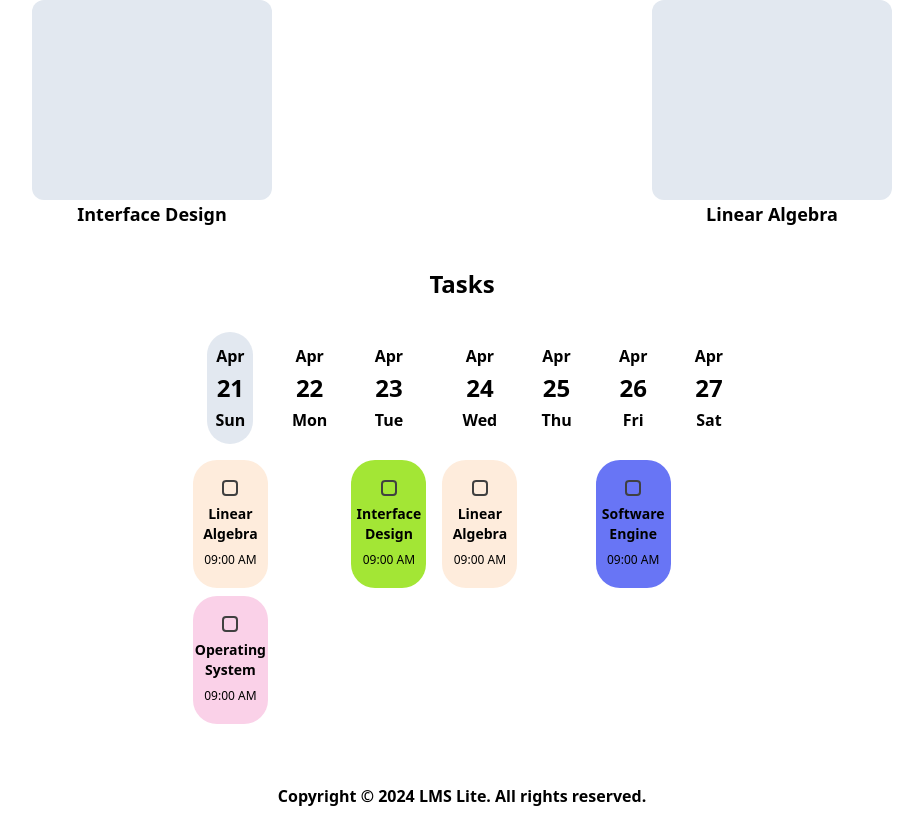
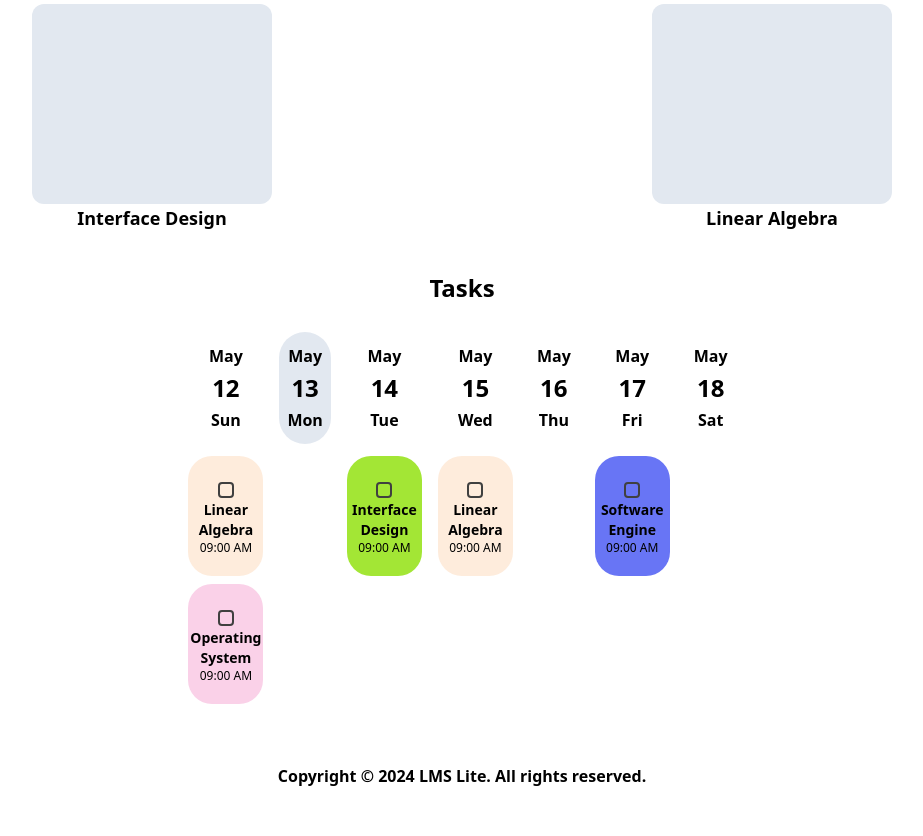
Before and after one commit to hikmahabdillah/LMS-Lite_onlyFE, a website: page src/index.html in a window 1280 px wide. Shown: the part 790-1626 px from the top of the page, without its empty margins (178-1101 px from the left). Drawn offline with nearby package versions, Linux system fonts and the light colour scheme.

Commit message:
add event on home page, add display day & date per week and add class active when current date equal to date per week

```diff
--- a/src/css/input.css
+++ b/src/css/input.css
@@ -3,3 +3,12 @@
 @tailwind utilities;
 
 @import url("https://fonts.googleapis.com/css2?family=Montserrat:ital,wght@0,100..900;1,100..900&family=Playfair+Display:ital,wght@0,400..900;1,400..900&family=Poppins:ital,wght@0,100;0,200;0,300;0,400;0,500;0,600;0,700;0,800;0,900;1,100;1,200;1,300;1,400;1,500;1,600;1,700;1,800;1,900&display=swap");
+
+@layer utilities {
+  .course-active {
+    @apply bg-gray-200 rounded-full;
+  }
+  .date-active {
+    @apply rounded-full bg-slate-200;
+  }
+}
--- a/src/index.html
+++ b/src/index.html
@@ -11,11 +11,19 @@
       <nav class="flex items-center justify-between p-4">
         <div class="main-menu flex items-center gap-5">
           <h2 class="text-2xl font-playfair font-semibold me-5">LMS</h2>
-          <a href="#" class="text-md cursor-pointer">Course</a>
-          <a href="#" class="text-md cursor-pointer">Tasks</a>
+          <a
+            href="#course"
+            class="text-md cursor-pointer hover:scale-105 transition-all duration-300"
+            >Course</a
+          >
+          <a
+            href="#tasks"
+            class="text-md cursor-pointer hover:scale-105 transition-all duration-300"
+            >Tasks</a
+          >
         </div>
         <span
-          class="sign-in-btn text-slate-50 font-semibold bg-neutral-950 px-5 py-2 rounded-full"
+          class="sign-in-btn text-slate-50 font-semibold border-2 border-transparent bg-neutral-950 px-5 py-2 rounded-full hover:bg-transparent hover:border-neutral-950 hover:text-neutral-800 transition-all duration-500"
           ><a href="#"> Sign In </a></span
         >
       </nav>
@@ -69,18 +77,28 @@
           </p>
         </form>
       </div>
-      <section class="course-section flex flex-col gap-2 p-4 items-center">
+
+      <section
+        id="course"
+        class="course-section flex flex-col gap-2 p-4 items-center"
+      >
         <h2 class="text-2xl font-semibold">Course</h2>
         <div class="contain mx-2 p-2 max-w-full">
           <ul
-            class="flex overflow-x-auto p-2 items-center gap-2 w-full [&>li]:font-semibold [&>li]:px-3 [&>li]:py-1 [&>li]:text-sm [&>li]:cursor-pointer"
+            class="course-option flex overflow-x-auto p-2 items-center gap-2 w-full [&>li]:font-semibold [&>li]:px-3 [&>li]:py-1 [&>li]:text-sm [&>li]:cursor-pointer"
           >
-            <li class="bg-gray-200 rounded-full">All</li>
-            <li>Practice</li>
-            <li>Theory</li>
-            <li>Other</li>
             <li
-              class="flex items-center gap-3 rounded-full ring-2 ring-neutral-900"
+              class="course-active transition-all duration-300 hover:scale-110"
+            >
+              All
+            </li>
+            <li class="transition-all duration-300 hover:scale-110">
+              Practice
+            </li>
+            <li class="transition-all duration-300 hover:scale-110">Theory</li>
+            <li class="transition-all duration-300 hover:scale-110">Other</li>
+            <li
+              class="transition-all duration-300 hover:scale-110 flex items-center gap-3 rounded-full ring-2 ring-neutral-900"
             >
               Year
               <svg
@@ -100,25 +118,45 @@
         <div
           class="grid grid-flow-row grid-cols-1 sm:grid-cols-2 w-full p-2 gap-2 place-content-center [&>.matkul]:cursor-pointer"
         >
-          <div class="matkul flex flex-col items-center">
+          <div
+            class="matkul flex flex-col items-center transition-all duration-300 hover:scale-110 hover:p-3"
+          >
+            <!-- {{--
+            <img src="../img/Search.png" class="w-full" height="200px" alt="" />
+            --}} -->
             <div
               class="kotak w-full max-w-[240px] h-[200px] rounded-xl bg-slate-200"
             ></div>
             <h2 class="text-lg font-semibold">Operating System</h2>
           </div>
-          <div class="matkul flex flex-col items-center">
+          <div
+            class="matkul flex flex-col items-center transition-all duration-300 hover:scale-110 hover:p-3"
+          >
+            <!-- {{--
+            <img src="../img/Search.png" class="w-full" height="200px" alt="" />
+            --}} -->
             <div
               class="kotak w-full max-w-[240px] h-[200px] rounded-xl bg-slate-200"
             ></div>
             <h2 class="text-lg font-semibold">Database Practicum</h2>
           </div>
-          <div class="matkul flex flex-col items-center">
+          <div
+            class="matkul flex flex-col items-center transition-all duration-300 hover:scale-110 hover:p-3"
+          >
+            <!-- {{--
+            <img src="../img/Search.png" class="w-full" height="200px" alt="" />
+            --}} -->
             <div
               class="kotak w-full max-w-[240px] h-[200px] rounded-xl bg-slate-200"
             ></div>
             <h2 class="text-lg font-semibold">Interface Design</h2>
           </div>
-          <div class="matkul flex flex-col items-center">
+          <div
+            class="matkul flex flex-col items-center transition-all duration-300 hover:scale-110 hover:p-3"
+          >
+            <!-- {{--
+            <img src="../img/Search.png" class="w-full" height="200px" alt="" />
+            --}} -->
             <div
               class="kotak w-full max-w-[240px] h-[200px] rounded-xl bg-slate-200"
             ></div>
@@ -126,23 +164,28 @@
           </div>
         </div>
       </section>
-      <section class="tasks-section flex flex-col gap-2 p-4 items-center">
+      <section
+        id="tasks"
+        class="tasks-section flex flex-col gap-2 p-4 items-center"
+      >
         <h2 class="text-2xl font-semibold">Tasks</h2>
-        <div class="date-of-week mx-2 p-2 max-w-full">
+        <div class="mx-2 p-2 max-w-full">
           <div
-            class="grid grid-cols-auto grid-rows-3 overflow-x-auto p-2 place-items-center gap-x-4 gap-y-2 w-full [&>span]:font-semibold [&>span]:px-2 [&>span]:py-3 [&>span]:text-base [&>span]:cursor-pointer [&>span]:w-max"
+            class="date-of-week grid grid-cols-auto grid-rows-3 overflow-x-auto p-2 place-items-center gap-x-4 gap-y-2 w-full [&>span]:font-semibold [&>span]:px-2 [&>span]:py-3 [&>span]:text-base [&>span]:cursor-pointer [&>span]:w-max [&>div.task>label]:cursor-pointer"
           >
             <span
-              class="col-start-1 flex flex-col gap-1 rounded-full bg-slate-200 items-center justify-center"
+              class="date-badge col-start-1 flex flex-col gap-1 items-center justify-center"
             >
-              <p>Apr</p>
-              <h3 class="font-bold text-2xl">21</h3>
-              <p>Sun</p>
+              <p class="month">Apr</p>
+              <h3 class="date font-bold text-2xl">21</h3>
+              <p class="day">Sun</p>
             </span>
             <div
               class="task row-start-2 flex flex-col items-center gap-2 px-1 py-5 w-[75px] bg-orange-100 rounded-3xl text-center"
             >
+              <label for="task-checkbox-1">
                 <input
+                  id="task-checkbox-1"
                   type="checkbox"
                   class="w-4 h-4 text-neutral-700 bg-transparent border-2 border-neutral-700 rounded focus:ring-neutral-700"
                   name=""
@@ -150,11 +193,14 @@
                 />
                 <h3 class="font-semibold text-sm">Linear Algebra</h3>
                 <p class="text-xs">09:00 AM</p>
+              </label>
             </div>
             <div
               class="task row-start-3 flex flex-col items-center gap-2 px-1 py-5 w-[75px] bg-pink-200 rounded-3xl text-center"
             >
+              <label for="task-checkbox-2">
                 <input
+                  id="task-checkbox-2"
                   type="checkbox"
                   class="w-4 h-4 text-neutral-700 bg-transparent border-2 border-neutral-700 rounded focus:ring-neutral-700"
                   name=""
@@ -162,25 +208,28 @@
                 />
                 <h3 class="font-semibold text-sm">Operating System</h3>
                 <p class="text-xs">09:00 AM</p>
+              </label>
             </div>
             <span
-              class="col-start-2 flex flex-col gap-1 items-center justify-center"
+              class="date-badge col-start-2 flex flex-col gap-1 items-center justify-center"
             >
-              <p>Apr</p>
-              <h3 class="font-bold text-2xl">22</h3>
-              <p>Mon</p>
+              <p class="month">Apr</p>
+              <h3 class="date font-bold text-2xl">22</h3>
+              <p class="day">Mon</p>
             </span>
             <span
-              class="col-start-3 flex flex-col gap-1 items-center justify-center"
+              class="date-badge col-start-3 flex flex-col gap-1 items-center justify-center"
             >
-              <p>Apr</p>
-              <h3 class="font-bold text-2xl">23</h3>
-              <p>Tue</p>
+              <p class="month">Apr</p>
+              <h3 class="date font-bold text-2xl">23</h3>
+              <p class="day">Tue</p>
             </span>
             <div
               class="task col-start-3 row-start-2 flex flex-col items-center gap-2 px-1 py-5 w-[75px] bg-lime-400 rounded-3xl text-center"
             >
+              <label for="task-checkbox-3">
                 <input
+                  id="task-checkbox-3"
                   type="checkbox"
                   class="w-4 h-4 text-neutral-700 bg-transparent border-2 border-neutral-700 rounded focus:ring-neutral-700"
                   name=""
@@ -188,18 +237,21 @@
                 />
                 <h3 class="font-semibold text-sm">Interface Design</h3>
                 <p class="text-xs">09:00 AM</p>
+              </label>
             </div>
             <span
-              class="col-start-4 flex flex-col gap-1 items-center justify-center"
+              class="date-badge col-start-4 flex flex-col gap-1 items-center justify-center"
             >
-              <p>Apr</p>
-              <h3 class="font-bold text-2xl">24</h3>
-              <p>Wed</p>
+              <p class="month">Apr</p>
+              <h3 class="date font-bold text-2xl">24</h3>
+              <p class="day">Wed</p>
             </span>
             <div
               class="task col-start-4 row-start-2 flex flex-col items-center gap-2 px-1 py-5 w-[75px] bg-orange-100 rounded-3xl text-center"
             >
+              <label for="task-checkbox-4">
                 <input
+                  id="task-checkbox-4"
                   type="checkbox"
                   class="w-4 h-4 text-neutral-700 bg-transparent border-2 border-neutral-700 rounded focus:ring-neutral-700"
                   name=""
@@ -207,25 +259,28 @@
                 />
                 <h3 class="font-semibold text-sm">Linear Algebra</h3>
                 <p class="text-xs">09:00 AM</p>
+              </label>
             </div>
             <span
-              class="col-start-5 flex flex-col gap-1 items-center justify-center"
+              class="date-badge col-start-5 flex flex-col gap-1 items-center justify-center"
             >
-              <p>Apr</p>
-              <h3 class="font-bold text-2xl">25</h3>
-              <p>Thu</p>
+              <p class="month">Apr</p>
+              <h3 class="date font-bold text-2xl">25</h3>
+              <p class="day">Thu</p>
             </span>
             <span
-              class="col-start-6 flex flex-col gap-1 items-center justify-center"
+              class="date-badge col-start-6 flex flex-col gap-1 items-center justify-center"
             >
-              <p>Apr</p>
-              <h3 class="font-bold text-2xl">26</h3>
-              <p>Fri</p>
+              <p class="month">Apr</p>
+              <h3 class="date font-bold text-2xl">26</h3>
+              <p class="day">Fri</p>
             </span>
             <div
               class="task col-start-6 row-start-2 flex flex-col items-center gap-2 px-1 py-5 w-[75px] bg-indigo-500 rounded-3xl text-center"
             >
+              <label for="task-checkbox-5">
                 <input
+                  id="task-checkbox-5"
                   type="checkbox"
                   class="w-4 h-4 text-neutral-700 bg-transparent border-2 border-neutral-700 rounded focus:ring-neutral-700"
                   name=""
@@ -233,13 +288,14 @@
                 />
                 <h3 class="font-semibold text-sm">Software Engine</h3>
                 <p class="text-xs">09:00 AM</p>
+              </label>
             </div>
             <span
-              class="col-start-7 flex flex-col gap-1 items-center justify-center"
+              class="date-badge col-start-7 flex flex-col gap-1 items-center justify-center"
             >
-              <p>Apr</p>
-              <h3 class="font-bold text-2xl">27</h3>
-              <p>Sat</p>
+              <p class="month">Apr</p>
+              <h3 class="date font-bold text-2xl">27</h3>
+              <p class="day">Sat</p>
             </span>
           </div>
         </div>
@@ -251,12 +307,7 @@
         </p>
       </footer>
     </div>
-    <script src="https://cdnjs.cloudflare.com/ajax/libs/flowbite/2.3.0/flowbite.min.js"></script>
-    <script>
-      const currentYearElement = document.getElementById("currentYear");
-      const currentYear = new Date().getFullYear();
-      currentYearElement.textContent = currentYear;
-    </script>
+    <script src="js/script.js"></script>
     <script src="https://cdnjs.cloudflare.com/ajax/libs/flowbite/2.3.0/flowbite.min.js"></script>
   </body>
 </html>
--- a/src/js/script.js
+++ b/src/js/script.js
@@ -0,0 +1,93 @@
+// get current year for display on footer section
+const currentYearElement = document.getElementById("currentYear");
+const currentYear = new Date().getFullYear();
+currentYearElement.textContent = currentYear;
+
+// add event when click course option
+const courseOption = document.querySelectorAll("ul.course-option li");
+
+courseOption.forEach((e) => {
+  e.addEventListener("click", function () {
+    courseOption.forEach((cOpt) => cOpt.classList.remove("course-active")); // remove  all the classes from each element in array
+    this.classList.add("course-active"); // add active class on button clicked
+  });
+});
+
+// date of week
+const originalDate = new Date();
+const dayNames = ["Sun", "Mon", "Tue", "Wed", "Thu", "Fri", "Sat"];
+const monthNames = [
+  "Jan",
+  "Feb",
+  "Mar",
+  "Apr",
+  "May",
+  "Jun",
+  "Jul",
+  "Aug",
+  "Sep",
+  "Oct",
+  "Nov",
+  "Dec",
+];
+
+// get each of element
+const monthOfWeek = document.querySelectorAll(".month");
+const dayOfWeek = document.querySelectorAll(".day");
+const dateOfWeek = document.querySelectorAll(".date");
+
+// get currentDate with param originalDate(now) to ensure that each calculated date starts from the same start date
+const currentDate = new Date(originalDate);
+const daysInWeek = 7;
+
+const dateBadge = document.querySelectorAll(".date-badge");
+
+// for each per week
+// get param dateElement & index, where the index start from 0 to 6
+dateOfWeek.forEach((dateElement, index) => {
+  const startOfWeek = new Date(); //set date, when week start from sun
+
+  // what a day of the week is it now like mon is day-1. cause start from 0
+  const dayOfWeekStart = startOfWeek.getDay();
+  console.log(`current date : ${currentDate.getDate()}`);
+  console.log(`dayOfWeekStart : day ${dayOfWeekStart}`);
+
+  // set date of week from current date like (13) - 1
+  startOfWeek.setDate(currentDate.getDate() - dayOfWeekStart);
+
+  console.log(
+    `current week date = currentDate - dayOfWeekStart = startOfWeek.getDate()`
+  );
+  console.log(
+    `current week date : ${currentDate.getDate()} - ${dayOfWeekStart} = ${startOfWeek.getDate()}`
+  );
+
+  // for forward to next week when value of index more than equal to 7
+  if (index >= daysInWeek) {
+    startOfWeek.setDate(currentDate.getDate() + daysInWeek); // forward to next week
+  }
+
+  // get dayName for currentDate from array dayNames
+  // like dayNames[0 == "sun"];
+  const day = dayNames[index];
+  // get monthName for currentDate from array monthNames
+  // like monthNames[5 == "May"];
+  const month = monthNames[startOfWeek.getMonth()];
+  // get date where date is start from date per week like 12 is sun
+  const date = startOfWeek.getDate();
+  console.log(date);
+  console.log("");
+
+  // set textContent for each element
+  dateElement.textContent = date;
+  dayOfWeek[index].textContent = day;
+  monthOfWeek[index].textContent = month;
+
+  // add class active for today
+  if (originalDate.getDate() == date) {
+    dateBadge[index].classList.add("date-active");
+  }
+
+  // set currentDate to get date per week
+  currentDate.setDate(currentDate.getDate() + 1);
+});
```
Also changed, not shown: src/css/style.css. Lines whose indentation alone changed are shown as unchanged.
